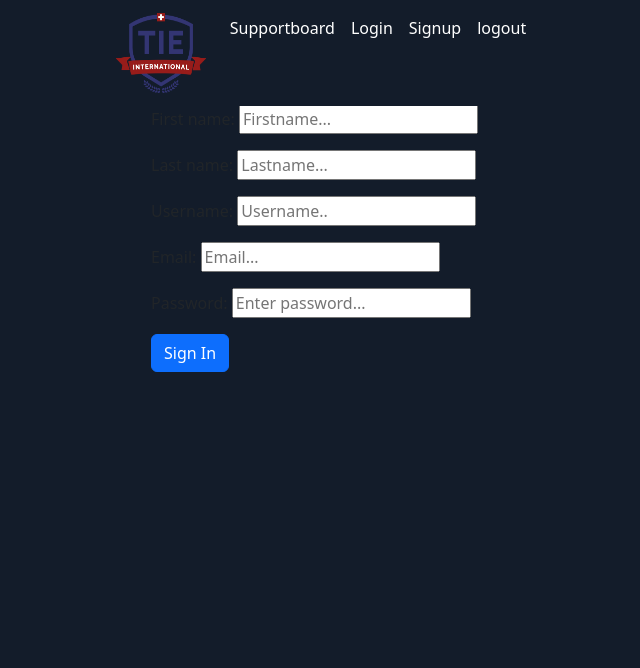
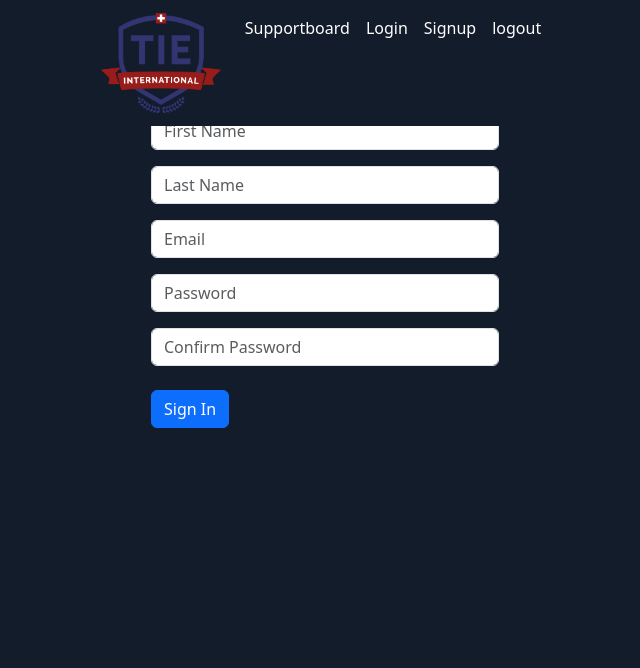
Before and after one commit to massimo-galiffa/supportboard, a Django app: page /authy/signup in a window 1280 px wide. Shown: the top 668 px of the page, without its empty margins (315-955 px from the left). Run offline with Django 4.2, Linux system fonts and the light colour scheme; some libraries are stand-ins or nearby versions.

Commit message:
probleme behoben + Edit Content

```diff
--- a/templates/authy/signup.html
+++ b/templates/authy/signup.html
@@ -4,14 +4,32 @@
     <div class="container">
         <div class="row justify-content-center">
             <div class="col-sm-4 mx-auto">
-                <h1 class="text-center">Sign In</h1>
+                <h1 class="text-center" style="color: white">Sign In</h1>
                 <form method="post">
                     {% csrf_token %}
-                    {{ form.as_p }}
-                    {% if error %}
-                        <p class="error">{{ error }}</p>
-                    {% endif %}
-                    <button type="submit" class="btn btn-primary btn-block">Sign In</button>
+                    <div class="form-group">
+                        <input type="text" class="form-control mt-3" id="First Name" name="First Name" placeholder="First Name">
+                    </div>
+                    <div class="form-group">
+                        <input type="text" class="form-control mt-3" id="Last Name" name="Last Name" placeholder="Last Name">
+                    </div>
+
+                    <div class="form-group">
+                        <input type="text" class="form-control mt-3" id="Email" name="Email" placeholder="Email">
+                    </div>
+
+                    <div class="form-group">
+                        <input type="text" class="form-control mt-3" id="Password" name="Password" placeholder="Password">
+
+                    </div>
+
+                    <div class="form-group">
+                        <input type="text" class="form-control mt-3" id="Confirm Password" name="Confirm Password"
+                               placeholder="Confirm Password">
+                    </div>
+
+
+                    <button type="submit" class="btn btn-primary btn-block  mt-4">Sign In</button>
                 </form>
             </div>
         </div>
--- a/templates/base.html
+++ b/templates/base.html
@@ -25,7 +25,7 @@
 
         <div class="navbar-nav ">
             <a class="navbar-brand " href="/">
-    <img src="static/images/tie.png" width="90" height="80" alt="TIE">
+    <img src="static/images/tie.png" width="120" height="100" alt="ඞ">
   </a>
             <ul class="navbar-nav">
                 <li class="nav-item">
--- a/templates/home.html
+++ b/templates/home.html
@@ -1,5 +1,9 @@
 {% extends "base.html" %}
 {% load static %}
+
+
 {% block content %}
-
+    <div style="position: absolute; bottom: 45em; right:70em;">
+        <h1 style="font-size: xxx-large; "><a style="text-decoration: none; color: white" href="supportboard/list">Supportboard</a></h1>
+    </div>
 {% endblock %}
--- a/templates/supportboard/support_request_list.html
+++ b/templates/supportboard/support_request_list.html
@@ -1,5 +1,4 @@
 {% extends "base.html" %}
-{% load static %}
 {% block content %}
 
     <div class="row">
@@ -25,8 +24,8 @@
     </div>
 
 
-    <div style="position: absolute; bottom: 3em; right: 3em;">
-        <a href="{% url 'support' %}"  style="color: ivory" class="btn"><i class="fas fa-plus fa-3x mb-5 rainbow-button"></i></a>
+    <div style="position: absolute; bottom: 6em; right: 6em;">
+        <a href="{% url 'support' %}"  style="color: ivory" class="btn"><i class="fas fa-plus fa-3x rainbow-button"></i></a>
     </div>
 
 
```
Also changed, not shown: templates/supportboard/support_request.html (+9 -5 lines), db.sqlite3.
